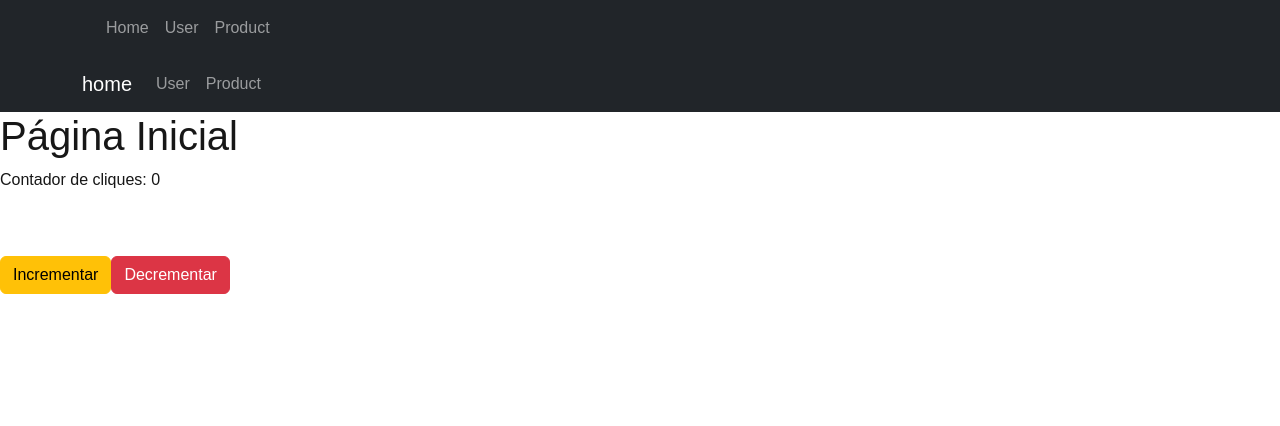
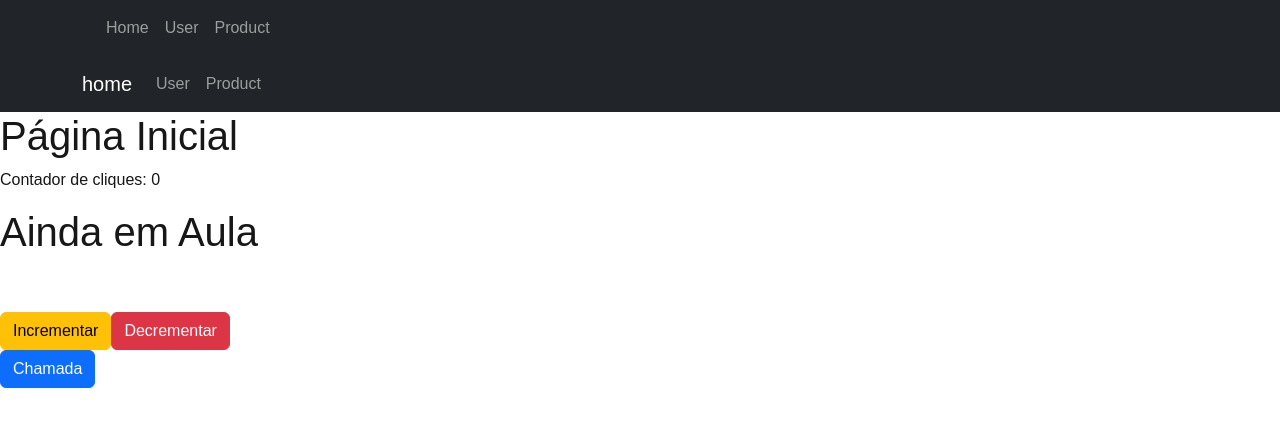
Before and after one commit to MariaVitoriaK/UPFOME_React, a Next.js app: page / in a window 1280 px wide. Shown: the top 426 px of the page. Built offline with nearby package versions, Linux system fonts and the light colour scheme.

Commit message:
AULA 17/09 - Continuação

```diff
--- a/src/pages/index.tsx
+++ b/src/pages/index.tsx
@@ -5,17 +5,22 @@ import { Button } from "react-bootstrap";
 
 export default function Home() {
   const [contador, setContador] = useState(0);
-
+  const [professorFezChamada, setProfessorFezChamada] = useState(false);
 
   return (
     <>
     <NavBar pagina='home'/>
       <h1>Página Inicial</h1>
       <p>Contador de cliques: {contador}</p>
+      {
+        professorFezChamada ? <h1>terminou a Aula</h1>: <h1>Ainda em Aula</h1>
+      }
       <br />
       <br />
       <Button variant="warning" onClick={() => setContador(contador + 1)}>Incrementar</Button>
       <Button variant="danger" onClick={() => setContador(contador - 1)}>Decrementar</Button>
+      <br />
+      <Button variant="primary" onClick={() => setProfessorFezChamada(!professorFezChamada)}>Chamada</Button>
     </>
   );
 }
```
